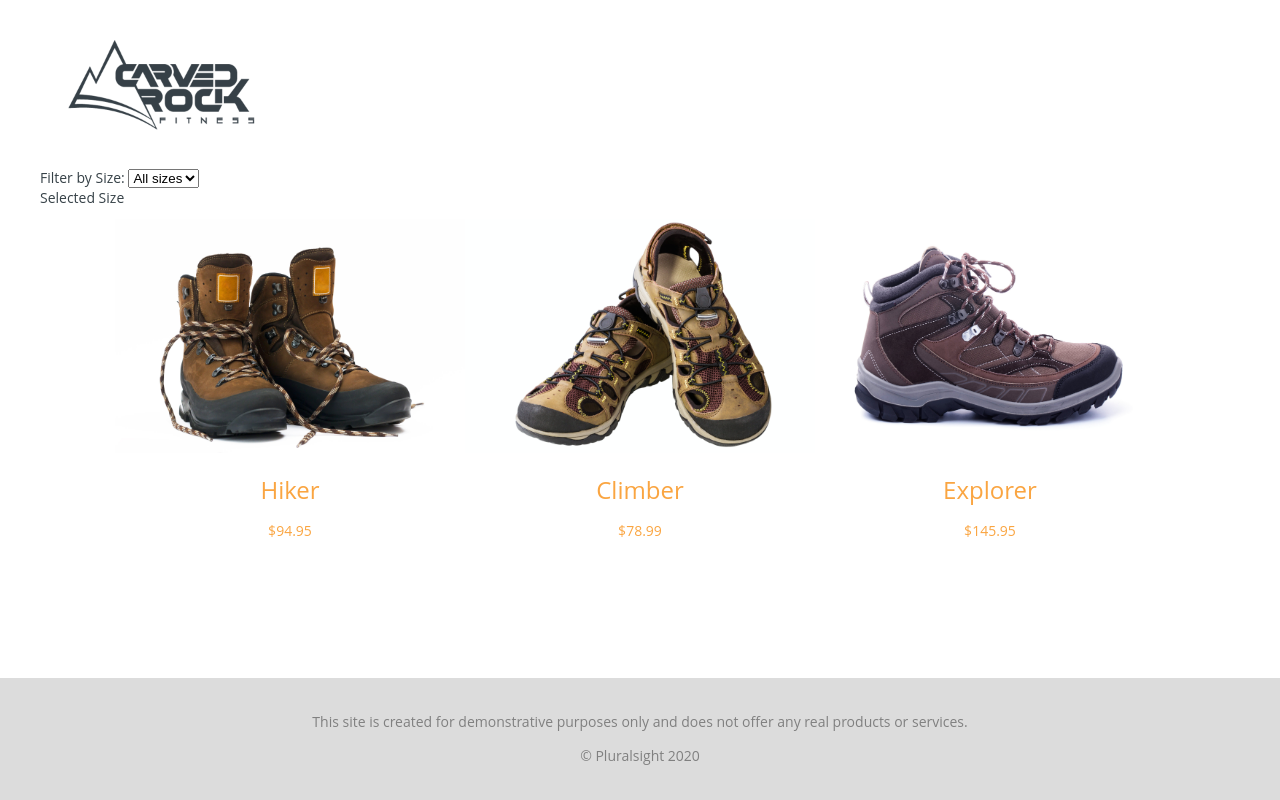
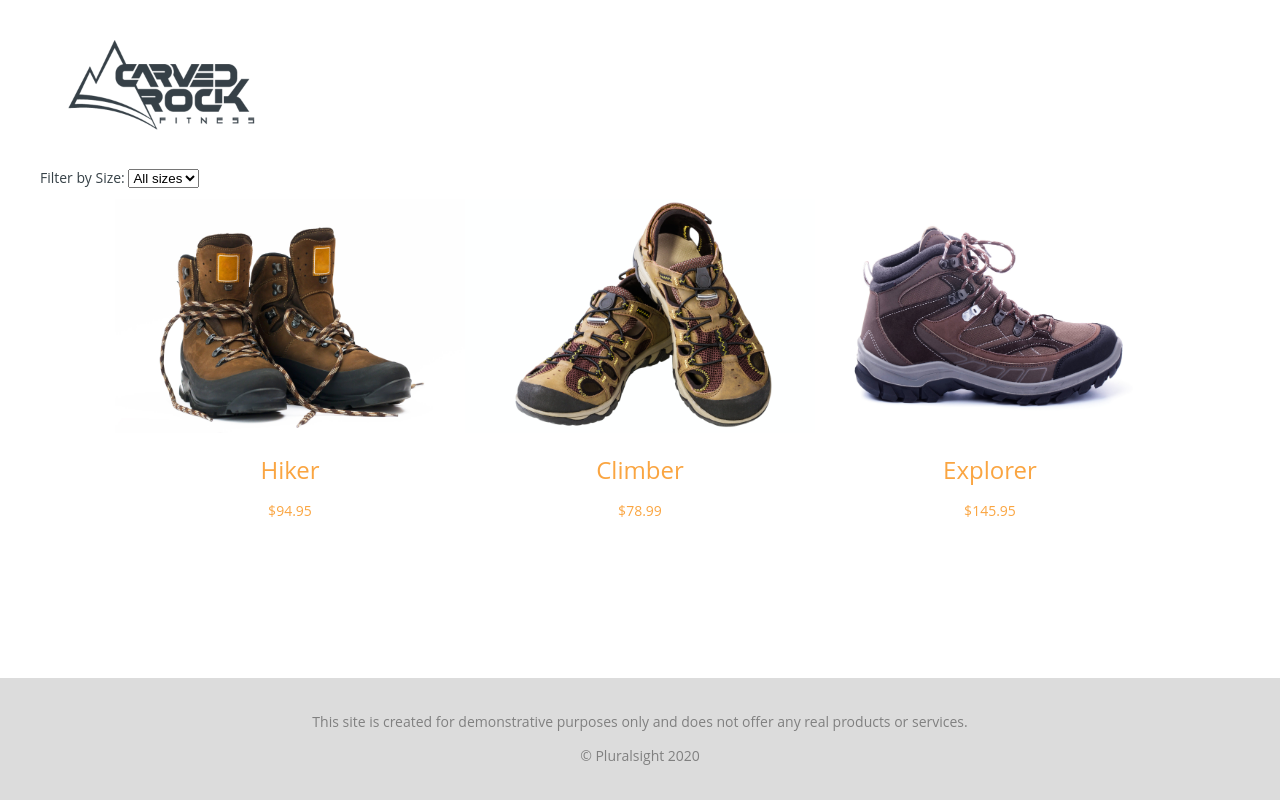
Before and after one commit to JayampathiBandara/react-state-management, a React (Create React App) app: page / in a window 1280 px wide. Built offline with nearby package versions, Linux system fonts and the light colour scheme.

Commit message:
3.2 display filtered product list

```diff
--- a/src/App.js
+++ b/src/App.js
@@ -19,6 +19,10 @@ export default function App() {
     );
   }
 
+  const fiteredProducts = size
+    ? productsData.filter((p) => p.skus.find((s) => s.size === parseInt(size)))
+    : productsData;
+
   return (
     <>
       <div className="content">
@@ -37,8 +41,8 @@ export default function App() {
               <option value="9">9</option>
             </select>
           </section>
-          <span>Selected Size {size}</span>
-          <section id="products">{productsData.map(renderProduct)}</section>
+          <span>{size && <h2>found {fiteredProducts.length} items</h2>}</span>
+          <section id="products">{fiteredProducts.map(renderProduct)}</section>
         </main>
       </div>
       <Footer />
```
Also changed, not shown: 1 other file (tests, documents, lock files or other folders).
